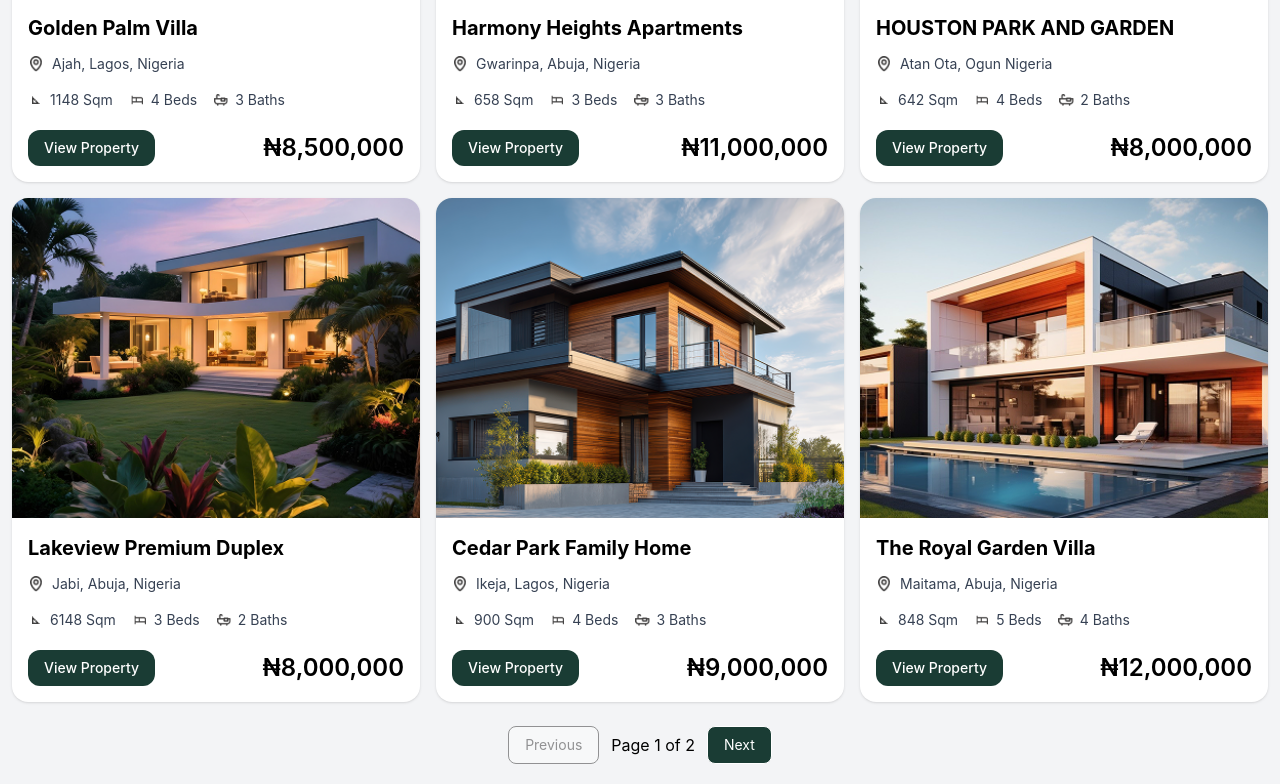
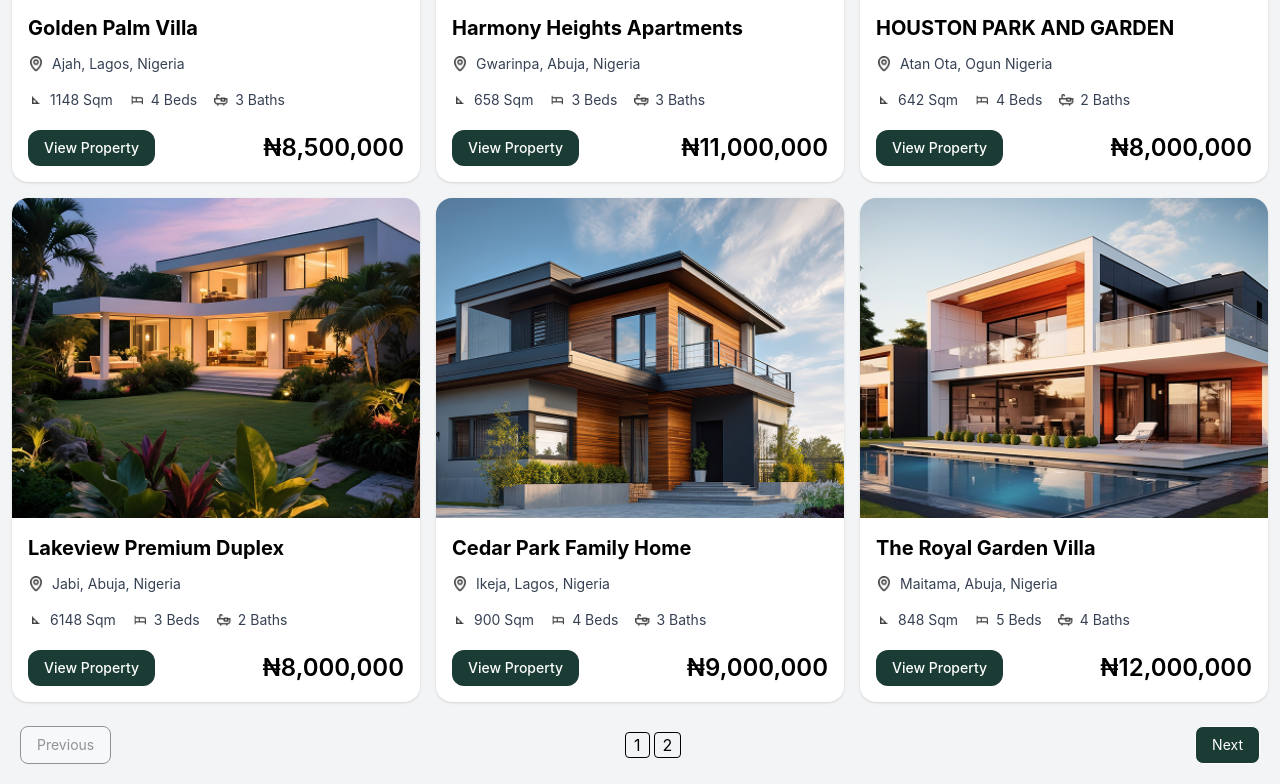
Before and after one commit to C-SharpMinor/nestfinder-pro, a React (Vite) app in the folder frontend/: page /properties in a window 1280 px wide. Shown: the part 1764-2548 px from the top of the page. Built offline with nearby package versions, Linux system fonts and the light colour scheme; a web font is replaced by a local one.

Commit message:
pagination

```diff
--- a/frontend/src/pages/Properties.tsx
+++ b/frontend/src/pages/Properties.tsx
@@ -342,7 +342,7 @@ const Properties = () => {
             })}
           </div>
 
-          <div className="flex justify-center items-center gap-3 p-4">
+          <div className="flex justify-between items-center  p-4">
             <button
               type="button"
               onClick={() => setCurrentPage((prev) => Math.max(prev - 1, 1))}
@@ -352,8 +352,8 @@ const Properties = () => {
               Previous
             </button>
 
-            <span className="text-sm md:text-base">
-              Page {safeCurrentPage} of {totalPages}
+            <span className="text-sm md:text-base flex items-center gap-1">
+              <div className="border px-2 rounded-sm hover:bg-[#1a3d2e]"> {safeCurrentPage} </div> <div className="border px-2 rounded-sm hover:bg-[#1a3d2e]">{totalPages}</div>
             </span>
 
             <button
```
